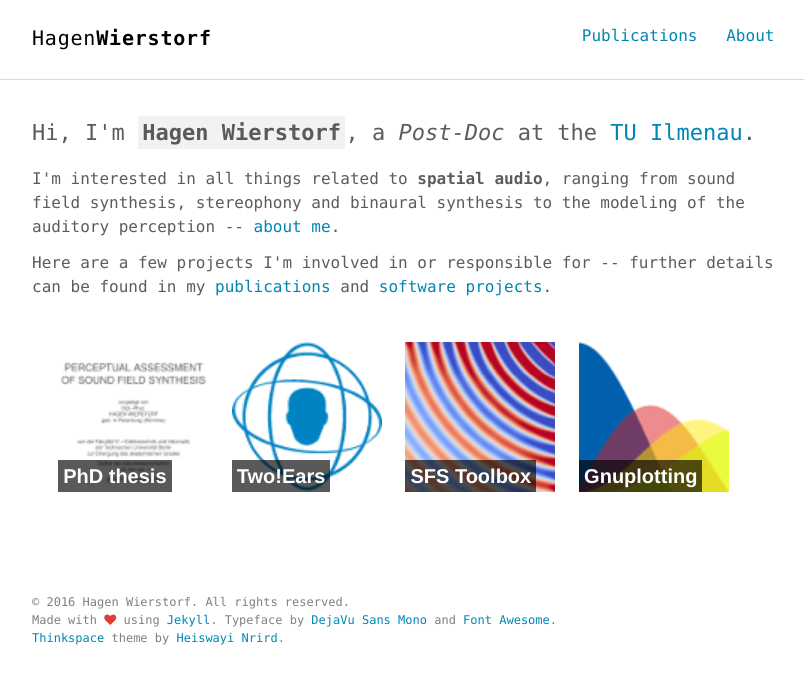
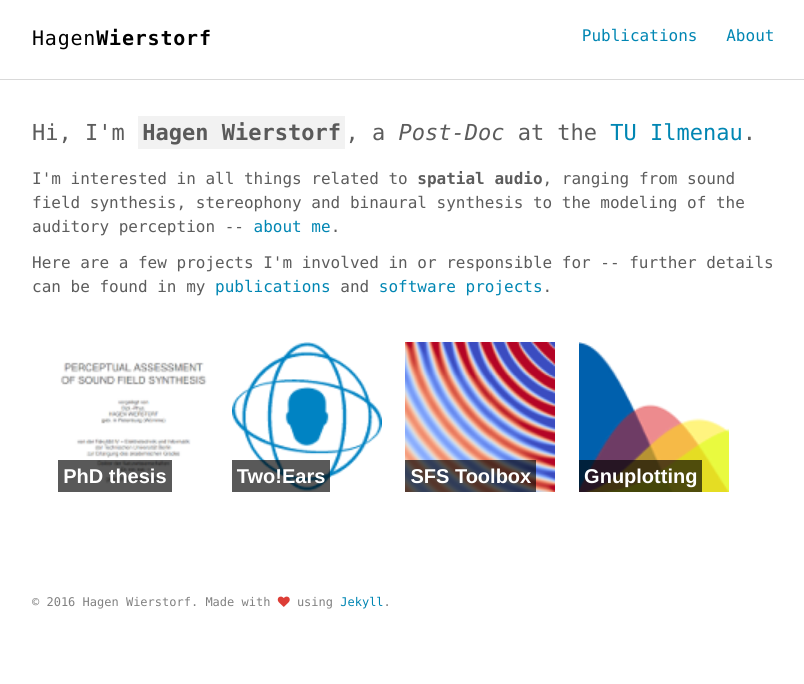
Before and after one commit to hagenw/hagenw.github.io, a Jekyll site: the page built from index.html, in a window 1280 px wide. Shown: the top 684 px of the page, without its empty margins (232-1036 px from the left). Built offline with Jekyll 4.4.1, drawn with Linux system fonts in a browser that asks for light colours; Markdown is read by kramdown in place of the engine named in the settings.

Commit message:
Make footer shorter

```diff
--- a/_includes/footer.html
+++ b/_includes/footer.html
@@ -1,7 +1,6 @@
 <footer class="site-footer">
   <div class="container">
-    <small class="block">&copy; {{ site.time | date: '%Y' }} {{ site.author.name }}. All rights reserved.</small>
-    <small class="block">Made with <i class="fa fa-heart" aria-hidden="true" style="color:#DD3D36"></i> using <a href="http://jekyllrb.com/">Jekyll</a>. Typeface by <a href="https://www.fontsquirrel.com/fonts/dejavu-sans-mono">DejaVu Sans Mono</a> and <a href="http://fontawesome.io/">Font Awesome</a>.</small>
-    <small><a href="https://github.com/heiswayi/thinkspace">Thinkspace</a> theme by <a href="http://heiswayi.github.io/">Heiswayi Nrird</a>.</small>
+    <small class="block">&copy; {{ site.time | date: '%Y' }} {{ site.author.name }}.
+    Made with <i class="fa fa-heart" aria-hidden="true" style="color:#DD3D36"></i> using <a href="http://jekyllrb.com/">Jekyll</a>.</small>
   </div>
 </footer>
```
